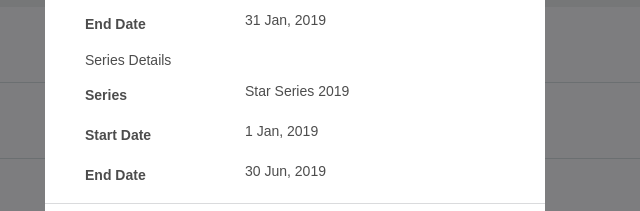
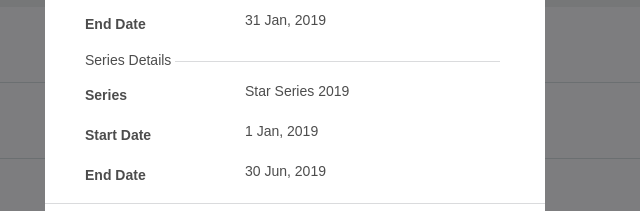
Before and after one commit to dixy-xavier/tournaments, a React app: page / in a window 1280 px wide. Both pictures are taken after a click on the element 640 px from the left and 266 px from the top of the page. Shown: the part 222-433 px from the top of the page, 345-985 px from the left. Built offline with nearby package versions, Linux system fonts and the light colour scheme.

Commit message:
dialog style chnages

```diff
--- a/src/pages/Home/components/Main/components/TournamentsContainer/Dialog/Dialog.css
+++ b/src/pages/Home/components/Main/components/TournamentsContainer/Dialog/Dialog.css
@@ -48,11 +48,19 @@
   font-weight: 600;
 }
 
+.seriesTitle {
+  position: relative;
+}
+
 .seriesTitle:after {
   content: '';
   height: 1px;
-  width: 100%;
-  background-color: black;
+  width: 325px;
+  display: block;
+  position: absolute;
+  left: 90px;
+  top: 9px;
+  background-color: var(--dialog-border-color);
 }
 
 .value {
```
